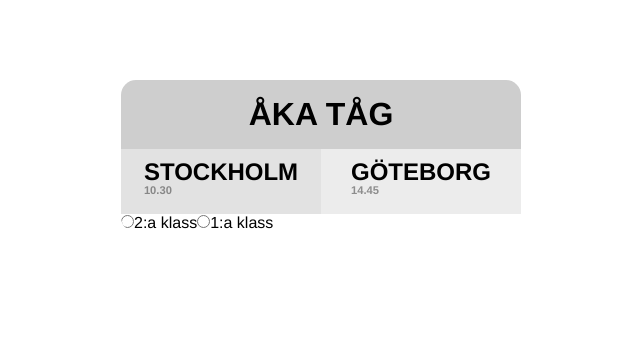
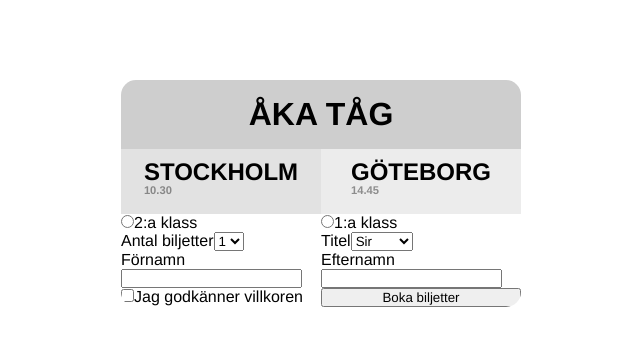
Before and after one commit to StefanMogren/booking-form-react, a React (Vite) app: page / in a window 1280 px wide. Shown: the top 346 px of the page, without its empty margins (319-959 px from the left). Built offline with nearby package versions, Linux system fonts and the light colour scheme.

Commit message:
Created Select.jsx, added content to BookingForm

```diff
--- a/src/components/BookingForm.jsx
+++ b/src/components/BookingForm.jsx
@@ -1,17 +1,61 @@
 import React from 'react';
+import Input from './Input';
+import Select from './Select';
 
 function BookingForm() {
 	return (
-		<form>
-			<label htmlFor='2stClass'>
-				<input type='radio' name='' id='2stClass' />
+		<form className='input-form'>
+			{/* Radio button första och andra klass */}
+			<label
+				className='input-form__field input-form__field--half'
+				htmlFor='2ndClass'>
+				<Input type='radio' name='2ndClass' id='2ndClass' />
 				2:a klass
 			</label>
-
-			<label htmlFor='1ndClass'>
-				<input type='radio' name='' id='1ndClass' />
+			<label
+				className='input-form__field input-form__field--half'
+				htmlFor='1stClass'>
+				<Input type='radio' name='1stClass' id='1stClass' />
 				1:a klass
 			</label>
+
+			{/* Select antal biljetter och titel */}
+			<label
+				className='input-form__field input-form__field--half'
+				htmlFor='tickets'>
+				Antal biljetter
+				<Select id='tickets' options={[1, 2, 3, 4, 5]} />
+			</label>
+			<label
+				className='input-form__field input-form__field--half'
+				htmlFor='title'>
+				Titel
+				<Select id='title' options={[`Sir`, `Ma'am`, 'Mr.', 'Ms.']} />
+			</label>
+
+			{/* Input förnamn och efternamn */}
+			<label
+				className='input-form__field input-form__field--full'
+				htmlFor='firstName'>
+				Förnamn
+				<Input type='text' name='firstName' id='firstName' />
+			</label>
+			<label
+				className='input-form__field input-form__field--full'
+				htmlFor='secondName'>
+				Efternamn
+				<Input type='text' name='secondName' id='secondName' />
+			</label>
+
+			{/* Checkbox godkänner villkoren */}
+			<label
+				className='input-form__field input-form__field--full'
+				htmlFor='acceptTerms'>
+				<Input type='checkbox' name='acceptTerms' id='acceptTerms' />
+				Jag godkänner villkoren
+			</label>
+
+			<button className='input-form__button'>Boka biljetter</button>
 		</form>
 	);
 }
--- a/src/components/Destination.jsx
+++ b/src/components/Destination.jsx
@@ -7,7 +7,7 @@ function Destination() {
 				<h2 className='destination__title'>
 					Stockholm
 					<br />
-					<time className='destination__time' datetime='10:30'>
+					<time className='destination__time' dateTime='10:30'>
 						10.30
 					</time>
 				</h2>
@@ -16,7 +16,7 @@ function Destination() {
 				<h2 className='destination__title'>
 					Göteborg
 					<br />
-					<time className='destination__time' datetime='14:45'>
+					<time className='destination__time' dateTime='14:45'>
 						14.45
 					</time>
 				</h2>
--- a/src/components/Input.jsx
+++ b/src/components/Input.jsx
@@ -3,11 +3,10 @@ import React from 'react';
 function Input(props) {
 	return (
 		<input
-			type={props.type || ''}
-			className={props.className || ''}
-			id={props.id || ''}
-			required
-			name={props.name || ''}
+			type={props.type}
+			className={props.className}
+			id={props.id}
+			name={props.name}
 		/>
 	);
 }
--- /dev/null
+++ b/src/components/Select.jsx
@@ -0,0 +1,13 @@
+import React from 'react';
+
+function Select(props) {
+	return (
+		<select className={props.className} id={props.id}>
+			{props.options.map((option) => (
+				<option key={option}>{option}</option>
+			))}
+		</select>
+	);
+}
+
+export default Select;
--- a/src/index.css
+++ b/src/index.css
@@ -53,3 +53,8 @@
 	font-size: 0.7rem;
 	color: #00000066;
 }
+
+.input-form {
+	display: grid;
+	grid-template-columns: 1fr 1fr;
+}
```
